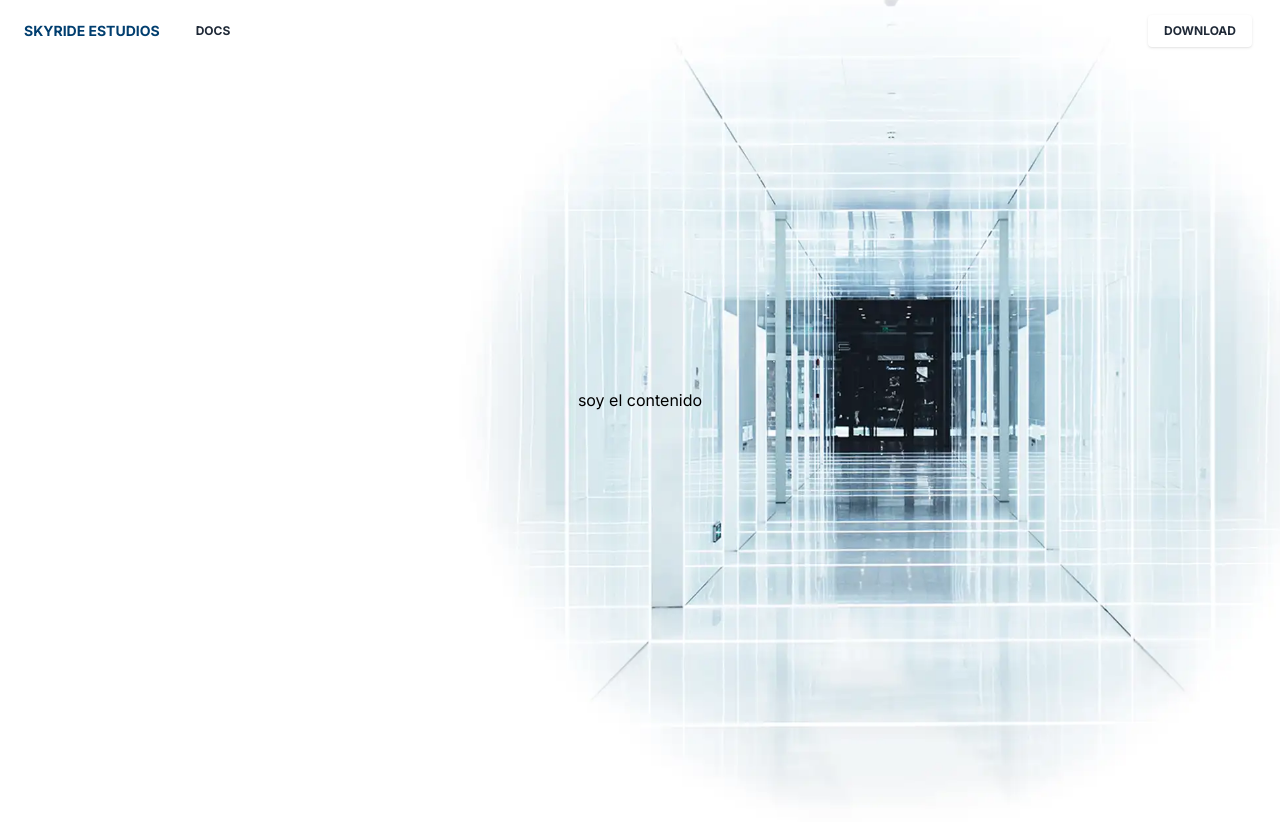
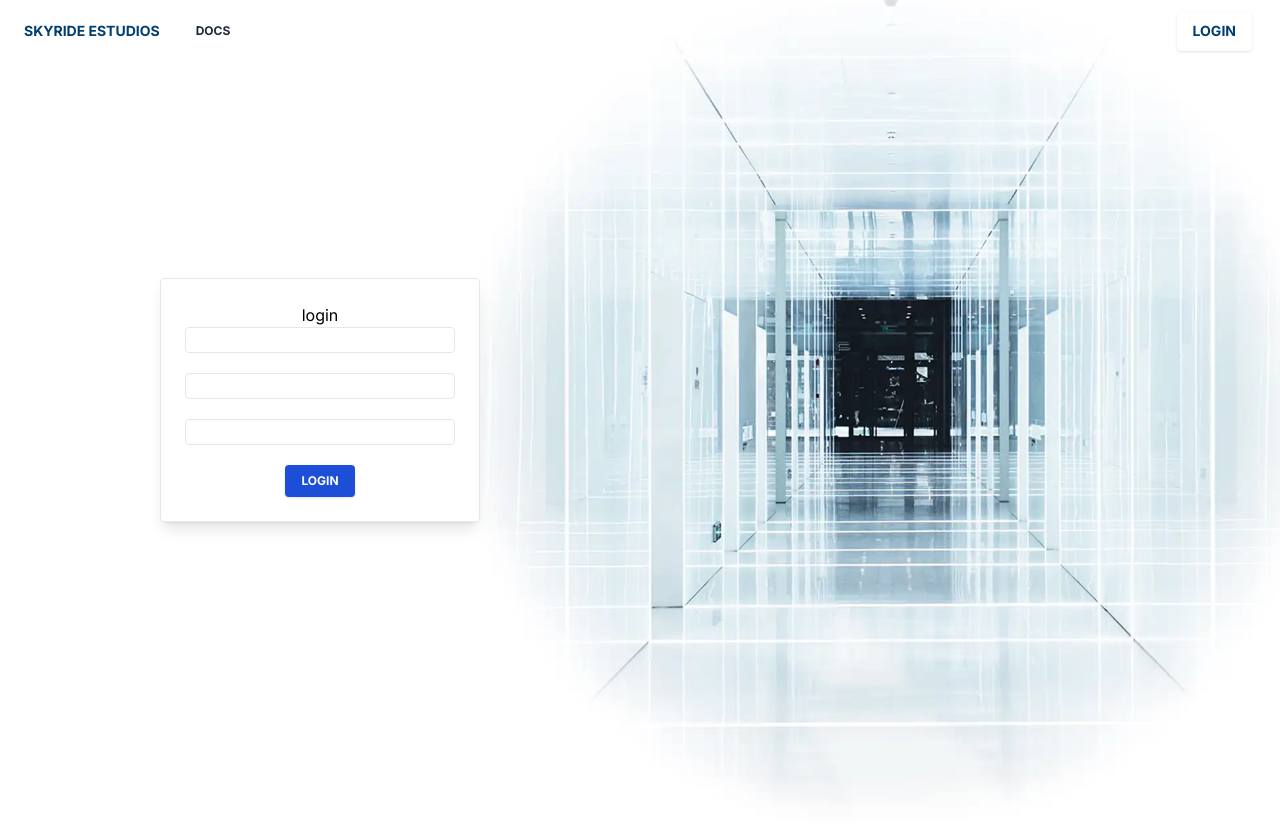
Before and after one commit to jcarvajal1987/cliente9, a Next.js app: page /login in a window 1280 px wide. Before the commit this address had no page. Shown: the top 828 px of the page. After the commit the page ends 800 px from the top, so only its background shows below. Built offline with nearby package versions, Linux system fonts and the light colour scheme.

Commit message:
cambios layout y landing

```diff
--- a/src/components/CarouselImage.tsx
+++ b/src/components/CarouselImage.tsx
@@ -112,7 +112,7 @@ export const CarouselImage = (props) => {
         {images.map((img, index) => {
           return (
             <div
-              className={`fixed top-0 w-full h-full bg bg-center transition ${
+              className={`absolute top-0 w-full h-full bg bg-center transition ${
                 img.transition
               } ${img.url === selectedImage.url ? "entrar " : "salir"}`}
               key={index}
--- a/src/components/Dashboard.tsx
+++ b/src/components/Dashboard.tsx
@@ -10,17 +10,18 @@ export default function Dasboard() {
     show: {
       opacity: 1,
       transition: {
-        delay: 0,
+        delay: 0.5,
         delayChildren: 1,
         staggerChildren: 0.09,
-        duration: 1,
+        duration: 0.4,
       },
     },
     exit: {
       opacity: 0,
       transition: {
+        delay: 0,
         staggerChildren: 0.09,
-        duration: 1,
+        duration: 0.3,
       },
     },
   }
--- a/src/components/LandingPage.tsx
+++ b/src/components/LandingPage.tsx
@@ -30,29 +30,6 @@ export default function LandingPage() {
     },
   ]
 
-  const variants = {
-    hidden: { opacity: 0, x: -200, y: 0 },
-    enter: { opacity: 1, x: 0, y: 0 },
-    exit: { opacity: 0, x: 0, y: -100 },
-  }
-
-  const container = {
-    hidden: { opacity: 0 },
-    show: {
-      opacity: 1,
-      transition: {
-        delay: 0,
-        staggerChildren: 0.2,
-      },
-    },
-    exit: {
-      opacity: 0,
-      transition: {
-        delay: 0.2,
-        staggerChildren: 0.09,
-      },
-    },
-  }
   const containerIn = {
     hidden: { opacity: 0 },
     show: {
@@ -60,30 +37,19 @@ export default function LandingPage() {
       transition: {
         delay: 0,
         staggerChildren: 0.2,
-        duration: 1,
+        duration: 0,
       },
     },
     exit: {
       opacity: 0,
       transition: {
         staggerChildren: 0.09,
-        duration: 1,
+        delay: 1,
+        duration: 0,
       },
     },
   }
-  const item = {
-    hidden: { opacity: 0 },
-    show: {
-      opacity: 1,
-      transition: {},
-    },
-    exit: {
-      opacity: 0,
-      transition: {
-        delay: 0,
-      },
-    },
-  }
+
   return (
     <motion.main
       variants={containerIn}
--- a/src/components/NavBar.tsx
+++ b/src/components/NavBar.tsx
@@ -7,7 +7,7 @@ import { BasicModal } from "./modal/BasicModal"
 export const NavBar = (props) => {
   const [navbarOpen, setNavbarOpen] = React.useState(false)
   const [transparent, setTransparent] = React.useState(true)
-  const [show, setShow] = React.useState(true)
+  const [show, setShow] = React.useState(false)
   const router = props.router
 
   useEffect(() => {
@@ -177,7 +177,16 @@ export const NavBar = (props) => {
                 type="button"
                 style={{ transition: "all .15s ease" }}
               >
-                <i className="fas fa-arrow-alt-circle-down"></i> Download
+                <Link href="/login">
+                  <a
+                    className={
+                      (transparent ? "primary-color" : "text-gray-600") +
+                      " text-sm font-bold leading-relaxed inline-block whitespace-nowrap uppercase"
+                    }
+                  >
+                    Login
+                  </a>
+                </Link>
               </button>
             </li>
           </ul>
--- a/src/components/landing/Subtitles.tsx
+++ b/src/components/landing/Subtitles.tsx
@@ -1,19 +1,31 @@
 import React, { useEffect, useState } from "react"
 
 import { AnimatePresence, motion } from "framer-motion"
+import { useRouter } from "next/router"
 
 export const Subtitles = () => {
-  const titles = [
+  const [titles, setTitles] = useState([
     "Somos\u00A0Desarrolladores",
     "Somos\u00A0Creativos",
     "Somos\u00A0Visionarios",
     "Somos\u00A0Innovadores",
     "Cuánto\u00A0Más\u00A0puedes\u00A0Ser?",
-  ]
+  ])
+  const router = useRouter()
+
+  const [show, setShow] = useState(true)
 
   const [index, setIndex] = useState(0)
 
   const activetitle = titles[index]
+
+  useEffect(() => {
+    if (router.pathname === "/") {
+      setShow(true)
+    } else {
+      setShow(false)
+    }
+  }, [router])
 
   useEffect(() => {
     if (index + 1 === titles.length) {
@@ -33,13 +45,13 @@ export const Subtitles = () => {
     visible: {
       transition: {
         delayChildren: 0.5,
-        staggerChildren: 0.05,
+        staggerChildren: 0.04,
       },
     },
     exit: {
       transition: {
         delayChildren: 0,
-        staggerChildren: 0.05,
+        staggerChildren: 0.02,
       },
     },
   }
@@ -65,6 +77,7 @@ export const Subtitles = () => {
     <>
       <div className="table w-full m-auto lg:float-right grid">
         <AnimatePresence>
+          {show && (
             <motion.h3
               className="flex justify-end m-auto relative-grid md:m-0"
               variants={sentence}
@@ -85,6 +98,7 @@ export const Subtitles = () => {
                 )
               })}
             </motion.h3>
+          )}
         </AnimatePresence>
       </div>
     </>
--- a/src/components/landing/Titles.tsx
+++ b/src/components/landing/Titles.tsx
@@ -1,13 +1,27 @@
 import React, { useEffect, useState } from "react"
 
 import { AnimatePresence, motion } from "framer-motion"
+import { useRouter } from "next/router"
 
 export const Titles = () => {
-  const titles = ["SKYRIDE", "DESCUBRE", "KYO#"]
+  //const titles = ["SKYRIDE", "DESCUBRE", "KYO#"]
+
+  const [titles, setTitles] = useState(["SKYRIDE", "DESCUBRE", "KYO#"])
 
   const [index, setIndex] = useState(0)
 
+  const router = useRouter()
+
   const activetitle = titles[index]
+
+  const [show, setShow] = useState(true)
+  useEffect(() => {
+    if (router.pathname === "/") {
+      setShow(true)
+    } else {
+      setShow(false)
+    }
+  }, [router])
 
   useEffect(() => {
     if (index + 1 === titles.length) {
@@ -32,6 +46,7 @@ export const Titles = () => {
     },
     exit: {
       transition: {
+        delay: 1,
         delayChildren: 0,
         staggerChildren: 0.05,
       },
@@ -59,6 +74,7 @@ export const Titles = () => {
     <>
       <div className="table w-full m-auto lg:float-right grid">
         <AnimatePresence>
+          {show && (
             <motion.h3
               className="flex justify-end m-auto relative-grid md:m-0"
               variants={sentence}
@@ -79,6 +95,7 @@ export const Titles = () => {
                 )
               })}
             </motion.h3>
+          )}
         </AnimatePresence>
       </div>
     </>
--- a/src/components/modal/BasicModal.tsx
+++ b/src/components/modal/BasicModal.tsx
@@ -31,7 +31,6 @@ export const BasicModal = (props) => {
           initial="hidden"
           animate="visible"
           exit="exit"
-          key={show}
         >
           <div {...rest}>{children}</div>
         </motion.div>
--- a/src/pages/contact.tsx
+++ /dev/null
@@ -1,5 +0,0 @@
-import React from "react"
-
-export default function Contact() {
-  return <div>contact</div>
-}
--- /dev/null
+++ b/src/pages/login.tsx
@@ -0,0 +1,76 @@
+import React from "react"
+
+import { motion } from "framer-motion"
+import Link from "next/link"
+
+export default function Login() {
+  const Layout = {
+    hidden: { opacity: 0 },
+    visible: {
+      opacity: 1,
+
+      transition: {
+        delay: 0.3,
+        duration: 0.6,
+      },
+    },
+    exit: {
+      opacity: 0,
+
+      transition: {
+        duration: 0.4,
+      },
+    },
+  }
+  const sentence = {
+    hidden: { opacity: 0 },
+    visible: {
+      opacity: 1,
+
+      transition: {
+        delay: 0.7,
+        duration: 0.6,
+      },
+    },
+    exit: {
+      opacity: 0,
+
+      transition: {
+        duration: 0.4,
+      },
+    },
+  }
+  return (
+    <motion.div
+      className={`fixed top-0 left-0 flex flex-wrap items-center justify-center w-full h-full mx-auto `}
+      variants={Layout}
+      initial="hidden"
+      animate="visible"
+      exit="exit"
+      key={3}
+    >
+      <div className="container flex flex-wrap mx-auto">
+        <div className="flex-wrap block w-full   sm:pb-0 sm:w-7/12 md:w-6/12">
+          <div className="w-full px-4 mx-auto ml-auto mr-auto text-center grid">
+            <div className="table w-full max-w-xs p-6 m-auto  bg-white border rounded shadow-lg">
+              <div>login</div>
+              <input className="w-full mb-5 border rounded" />
+              <input className="w-full mb-5 border rounded" />
+              <input className="w-full mb-5 border rounded" />
+              <Link href="/dashboard">
+                <a className="">
+                  <button
+                    className="px-4 py-2 mb-3  text-xs font-bold text-white uppercase bg-blue-700 rounded shadow outline-none active:bg-gray-100 hover:shadow-md focus:outline-none lg:mb-0"
+                    type="button"
+                  >
+                    Login
+                  </button>
+                </a>
+              </Link>
+            </div>
+          </div>
+        </div>
+      </div>
+    </motion.div>
+  )
+}
```
Lines whose indentation alone changed are shown as unchanged.
